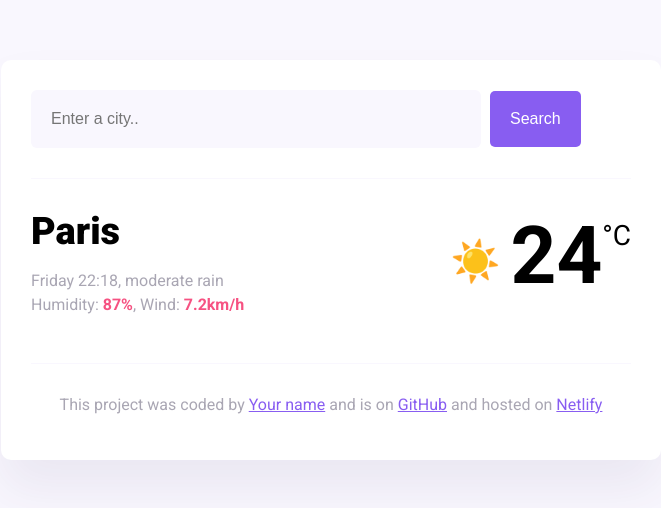
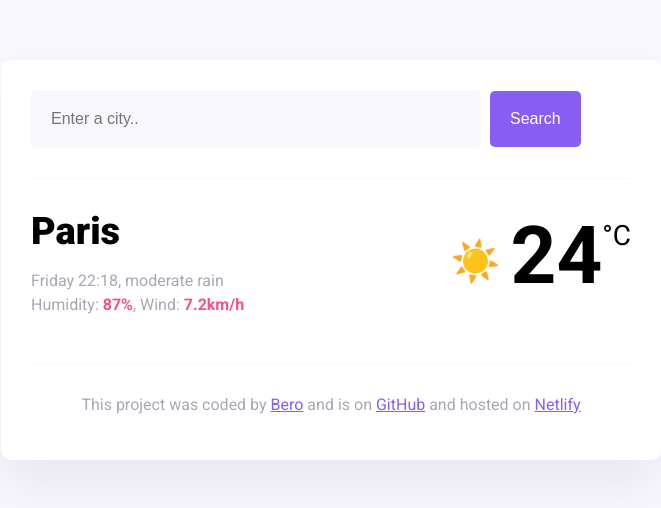
Before and after one commit to BeroVero/SheCodes-Homework-week6, a website built with Parcel: page index.html in a window 1280 px wide. Shown: the whole page, without its empty margins (309-970 px from the left). Built offline with nearby package versions, Linux system fonts and the light colour scheme.

Commit message:
Added correct name

```diff
--- a/index.html
+++ b/index.html
@@ -47,7 +47,7 @@
       <footer>
         <p>
           This project was coded by
-          <a href="https://github.com/BeroVero" target="_blank">Your name</a>
+          <a href="https://github.com/BeroVero" target="_blank">Bero</a>
           and is on
           <a
             href="https://github.com/BeroVero/SheCodes-Homework-week6"
```
